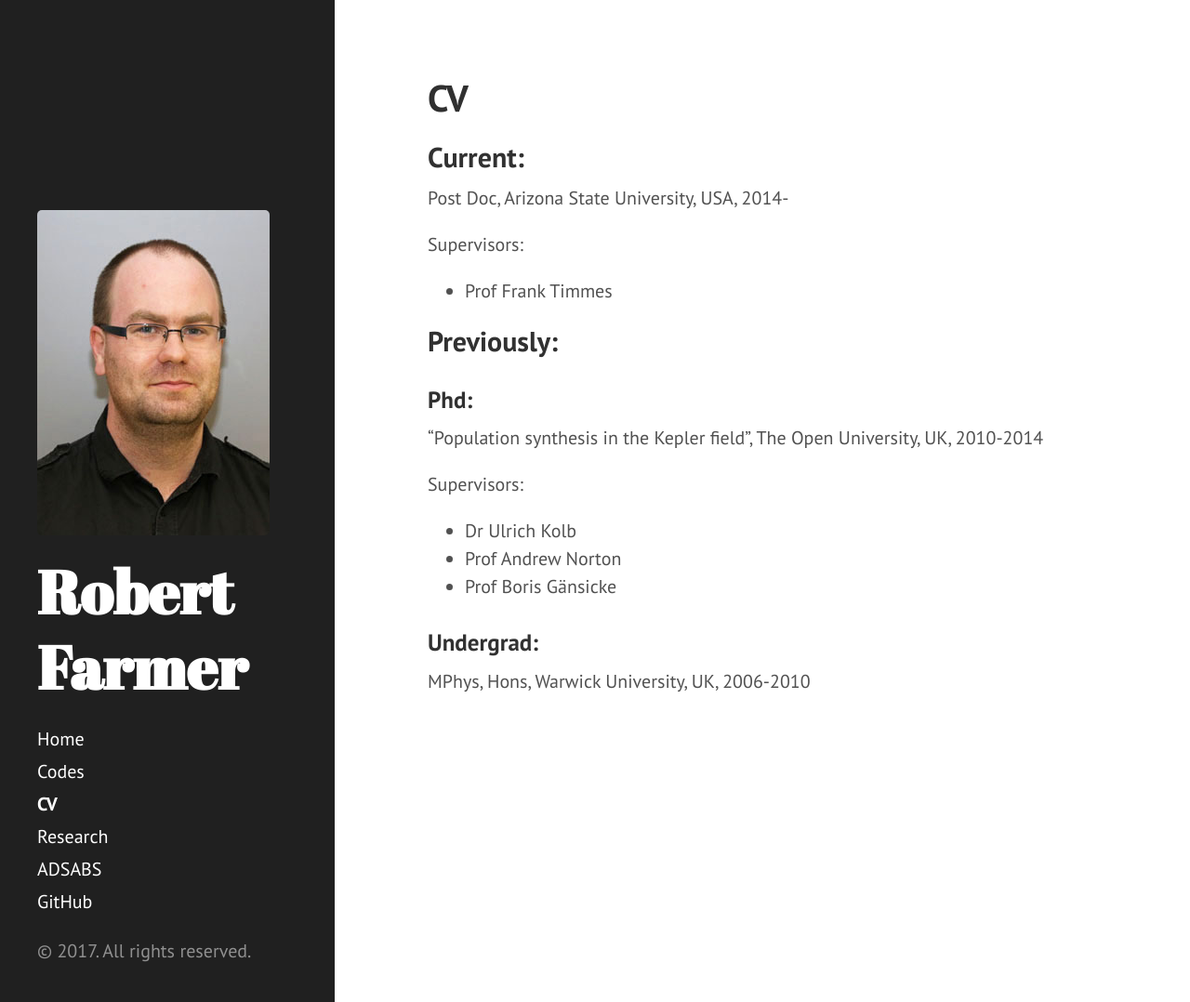
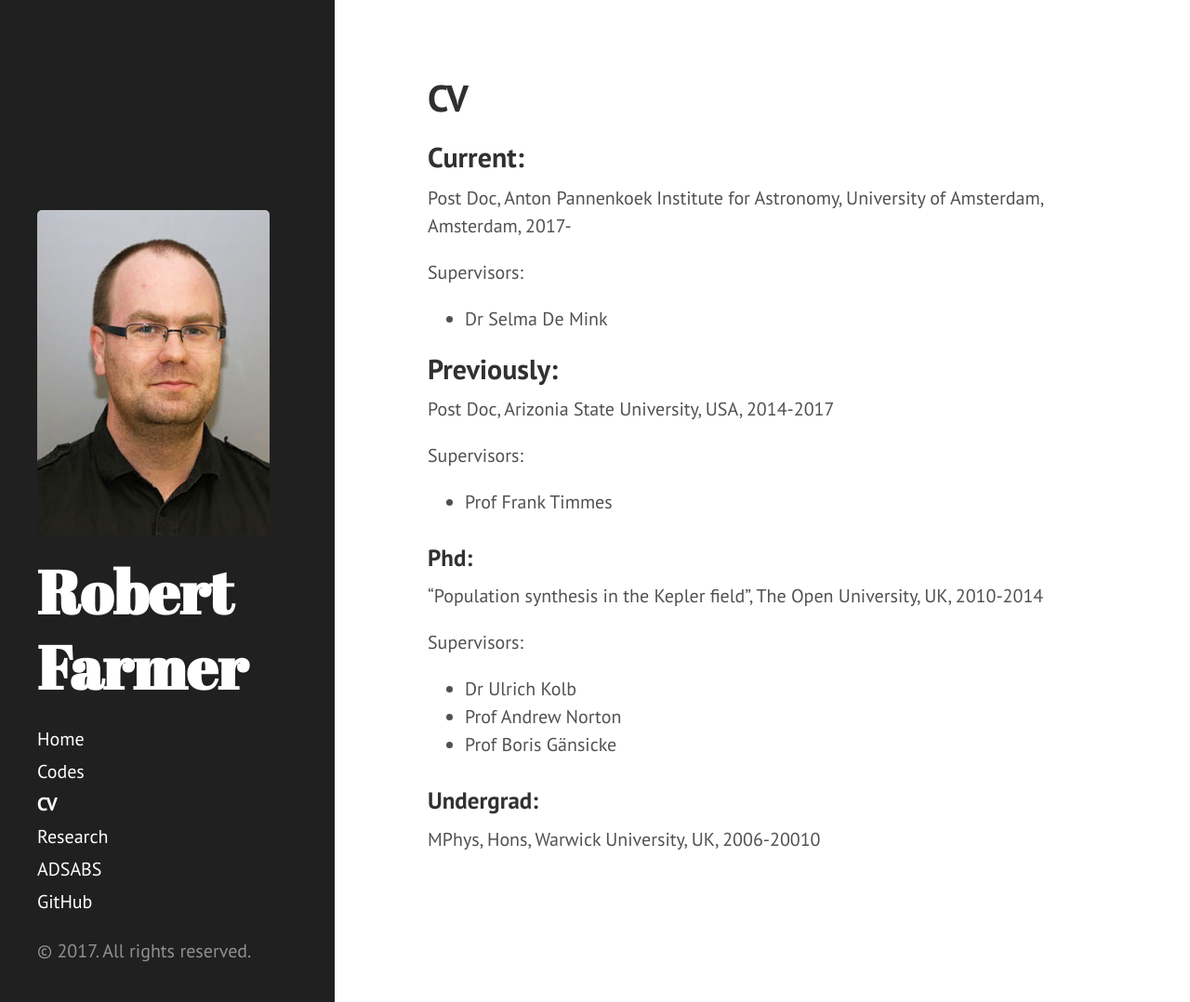
Before and after one commit to rjfarmer/rjfarmer.github.io, a Jekyll site: the page built from education.md, in a window 1280 px wide and 1078 px high. Shown: the whole window at 93% size. Built offline with Jekyll 4.4.1, drawn with Linux system fonts in a browser that asks for light colours.

Commit message:
Update cv

```diff
--- a/education.md
+++ b/education.md
@@ -4,13 +4,19 @@ title: CV
 ---
 
 ## Current:
-Post Doc, Arizona State University, USA, 2014-
+Post Doc, Anton Pannenkoek Institute for Astronomy, University of Amsterdam, Amsterdam, 2017-
+
+Supervisors:
+
+* Dr Selma De Mink
+
+## Previously:
+
+Post Doc, Arizonia State University, USA, 2014-2017
 
 Supervisors:
 
 * Prof Frank Timmes
-
-## Previously:
 
 ### Phd:
 "Population synthesis in the Kepler field", The Open University, UK, 2010-2014
@@ -22,4 +28,4 @@ Supervisors:
 * Prof Boris Gänsicke
 
 ### Undergrad:
-MPhys, Hons, Warwick University, UK, 2006-2010
+MPhys, Hons, Warwick University, UK, 2006-20010
```
